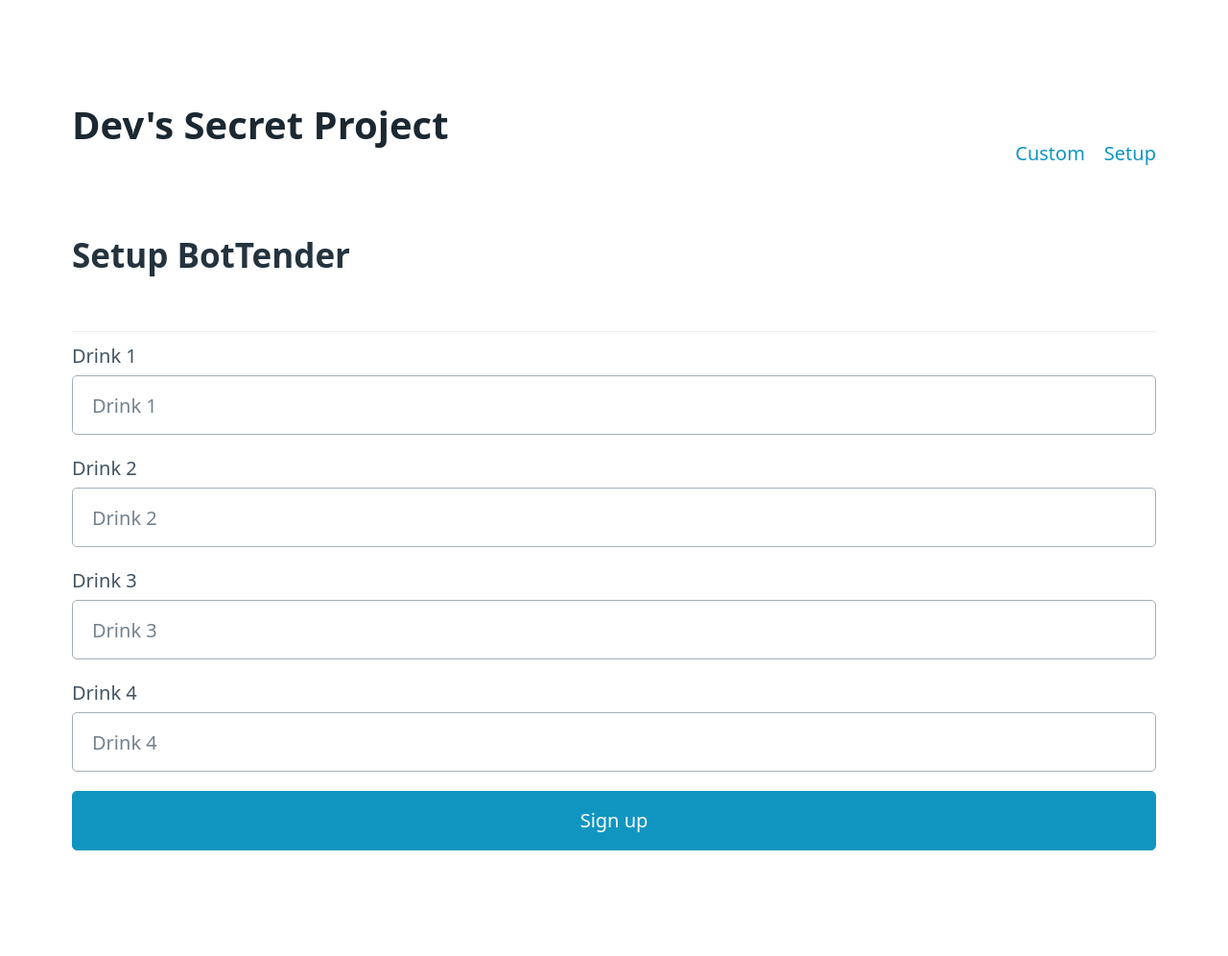
After one commit to dev10110/bottender, a Flask app: page /setup in a window 1280 px wide. The commit adds this page. Shown: the whole page at 96% size. Run offline with Flask 2, Linux system fonts and the light colour scheme.

Commit message:
created setup page

```diff
--- a/app.py
+++ b/app.py
@@ -1,5 +1,5 @@
 import RPi.GPIO as GPIO
-from flask import Flask, render_template, request
+from flask import Flask, render_template, request, redirect
 
 from bottender import BotTender
 
@@ -10,10 +10,39 @@ bot = BotTender()
 
 
 @app.route("/")
-def main():
+def main_page():
     # this is where the drinks will live
     # and s
     return render_template("main.html")
+
+@app.route("/custom")
+def custom_page():
+    # this is for custom drinks
+    return render_template("custom.html")
+
+
+@app.route("/setup", methods=["GET", "POST"])
+def setup_page():
+    if request.method == "POST":
+        req = request.form
+        print(req)
+
+
+        drinks = []
+
+        drinks.append(req["drink1"])
+        drinks.append(req["drink2"])
+        drinks.append(req["drink3"])
+        drinks.append(req["drink4"])
+        bot.set_drinks(drinks)
+
+        return redirect(request.url)
+
+    return render_template("setup.html", bot=bot)
+
+
+
+
 
 
 @app.route("/<motor>/<action>")
@@ -26,4 +55,4 @@ def action(motor, action):
     if action == "stop":
         bot.stop(motor)
 
-    return main()
+    return custom_page()
--- /dev/null
+++ b/templates/base.html
@@ -0,0 +1,26 @@
+<!DOCTYPE html>
+<head>
+    <link rel="stylesheet" href="https://unpkg.com/@picocss/pico@latest/css/pico.min.css">
+    <meta charset="utf-8">
+     <meta name="viewport" content="width=device-width, initial-scale=1">
+	<title>BotTender</title>
+</head>
+
+<body>
+
+    <main class="container">
+ <nav>
+  <ul>
+    <li><a href="{{ url_for('main_page') }}"> <h1>Dev's Secret Project</h1> </a></li>
+  </ul>
+  <ul>
+    <li><a href="{{ url_for('custom_page') }}">Custom</a></li>
+    <li><a href="{{ url_for('setup_page') }}">Setup</a></li>
+  </ul>
+</nav>
+
+    <div id="content"> {% block content %}{% endblock %}</div>
+
+</main>
+</body>
+</html>
--- /dev/null
+++ b/templates/setup.html
@@ -0,0 +1,41 @@
+{% extends "base.html" %}
+{% block title %} Menu {% endblock %}
+
+
+{% block content %}
+
+<div class="container">
+  <div class="row">
+    <div class="col">
+      <h2>Setup BotTender</h2>
+      <hr>
+<form action="/setup" method="POST">
+
+  <div class="form-group">
+    <label>Drink 1</label>
+    <input type="text" class="form-control" id="drink1" name="drink1" placeholder="{{ bot.drinksController.drinks[0] }}">
+  </div>
+
+  <div class="form-group">
+    <label>Drink 2</label>
+    <input type="text" class="form-control" id="drink2" name="drink2" placeholder="{{ bot.drinksController.drinks[1] }}">
+  </div>
+
+  <div class="form-group">
+    <label>Drink 3</label>
+    <input type="text" class="form-control" id="drink3" name="drink3" placeholder="{{ bot.drinksController.drinks[2] }}">
+  </div>
+
+  <div class="form-group">
+    <label>Drink 4</label>
+    <input type="text" class="form-control" id="drink4" name="drink4" placeholder="{{ bot.drinksController.drinks[3] }}">
+  </div>
+
+<button type="submit" class="btn btn-primary">Sign up</button>
+</form>
+    </div>
+  </div>
+</div>
+
+
+{% endblock %}
```
Also changed, not shown: bottender.py (+10 -29 lines), drinks_controller.py (added, +19 -0 lines), motor_controller.py (added, +29 -0 lines), templates/custom.html (added, +11 -0 lines), templates/main.html (+4 -18 lines).
